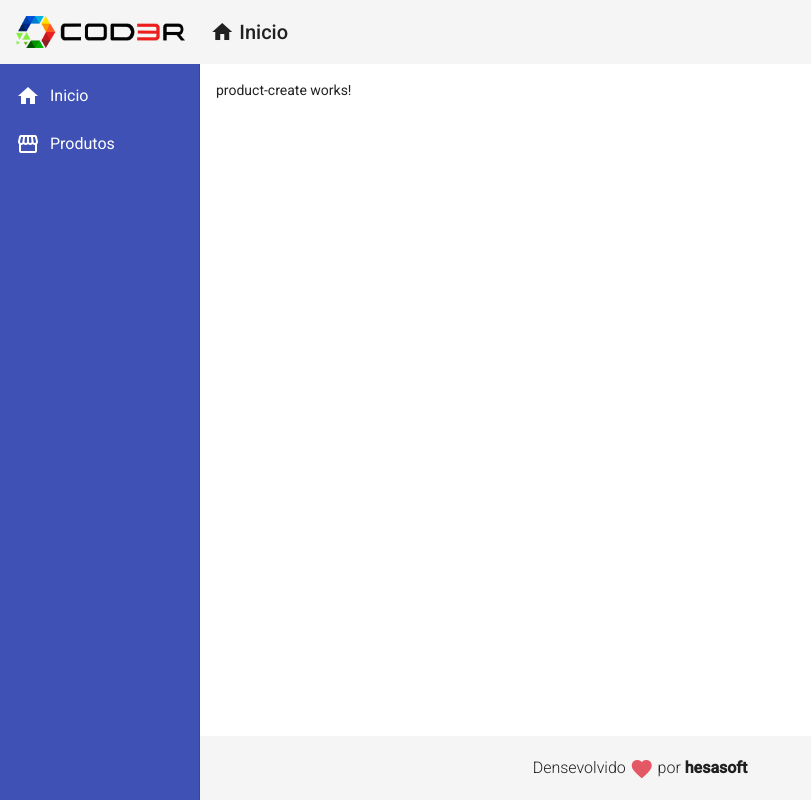
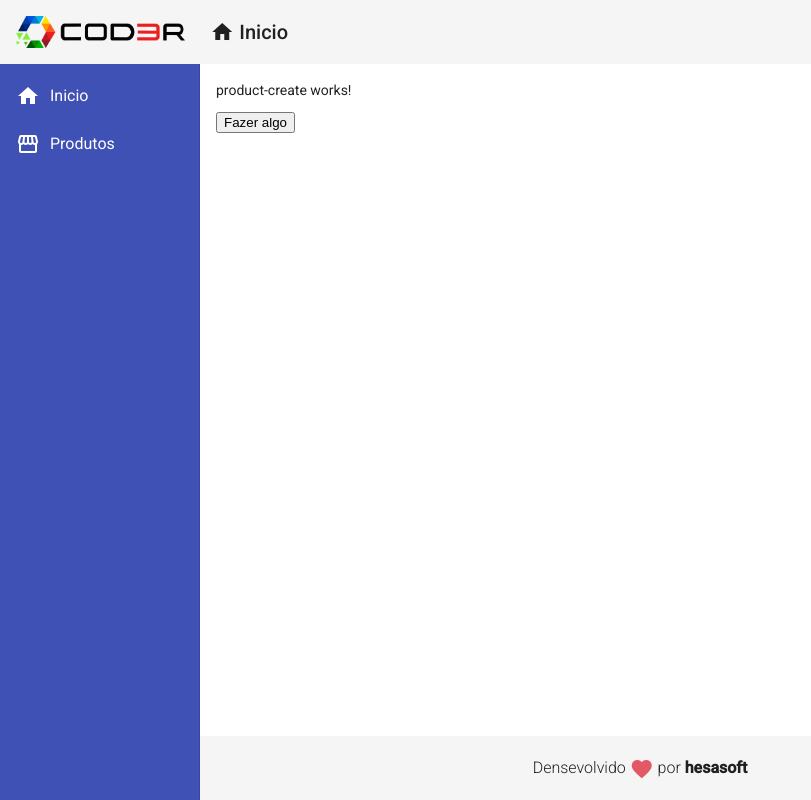
Before and after one commit to HonorioS/angular-learning, an Angular app: page /products/create in a window 1280 px wide. Shown: the whole page, without its empty margins (0-811 px from the left). Built offline with nearby package versions, Linux system fonts and the light colour scheme.

Commit message:
criando binding de atributo

```diff
--- a/src/app/components/product/product-create/product-create.component.html
+++ b/src/app/components/product/product-create/product-create.component.html
@@ -1 +1,2 @@
-<p>product-create works!</p>
+<p [id]="propLegal">product-create works!</p>
+<button (click)="fazerAlgo()">Fazer algo</button>
--- a/src/app/components/product/product-create/product-create.component.ts
+++ b/src/app/components/product/product-create/product-create.component.ts
@@ -7,9 +7,14 @@
 })
 export class ProductCreateComponent implements OnInit {
 
+  propLegal ="teste"
   constructor() { }
 
   ngOnInit(): void {
   }
 
+  fazerAlgo(): void {
+    console.log("teste fazendo algo ... ")
+  }
+
 }
```
